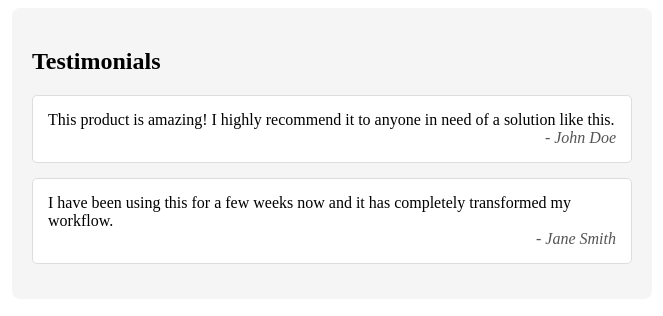
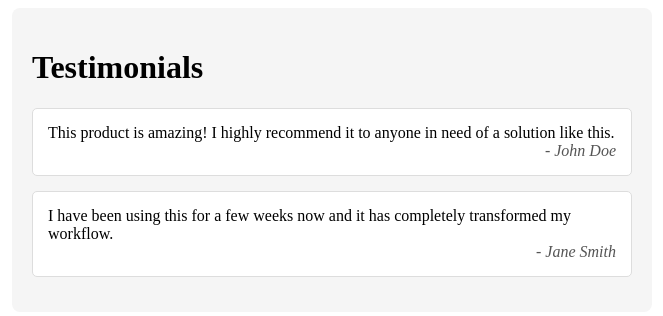
Before and after one commit to acciojob/testimonial-anshul-dhomne, a website: page main.html in a window 1280 px wide. Shown: the whole page, without its empty margins (308-971 px from the left). Drawn offline with Linux system fonts and the light colour scheme.

Commit message:
created a submission

```diff
--- a/main.html
+++ b/main.html
@@ -47,7 +47,7 @@
 </style>
 <body>
     <div class="testimonials-container">
-        <h2>Testimonials</h2>
+        <h1>Testimonials</h1>
         <div class="testimonial">
             <p>This product is amazing! I highly recommend it to anyone in need of a solution like this.</p>
             <p class="author">- John Doe</p>
```
